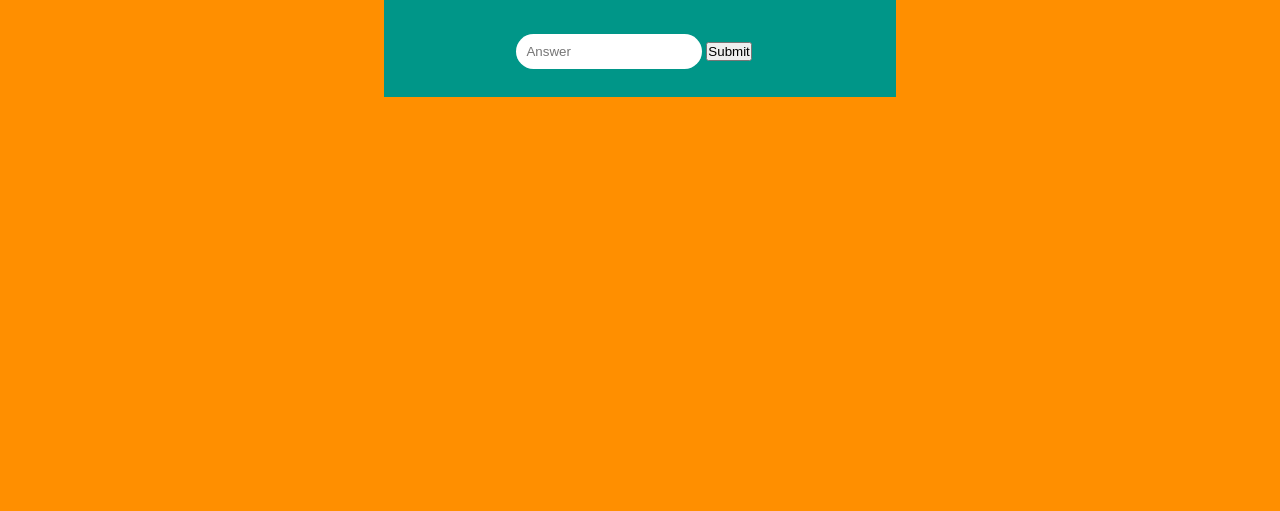
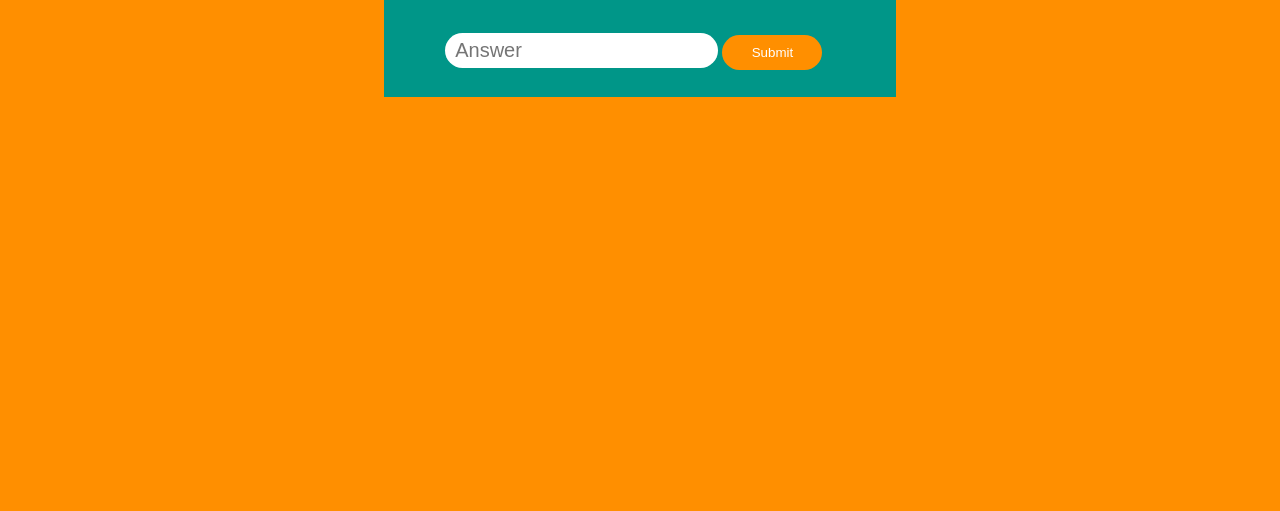
Before and after one commit to HosseinYasinzade/Quiiz-App, a plain HTML site: page index.html in a window 1280 px wide. Shown: the part 289-800 px from the top of the page. Drawn offline with Linux system fonts and the light colour scheme.

Commit message:
complete ui

```diff
--- a/src/style.css
+++ b/src/style.css
@@ -35,10 +35,19 @@ body {
   margin-bottom: 50px;
 }
 #user-answer {
-  width: 75%;
+  width: 70%;
   height: 35px;
   border: none;
   padding: 0 10px;
   outline: none;
   border-radius: 30rem;
+  font-size: 20px;
 }
+.submit {
+  background-color: #ff8f00;
+  color: #fff;
+  width: 100px;
+  height: 35px;
+  border: none;
+  border-radius: 30rem;
+}
```
